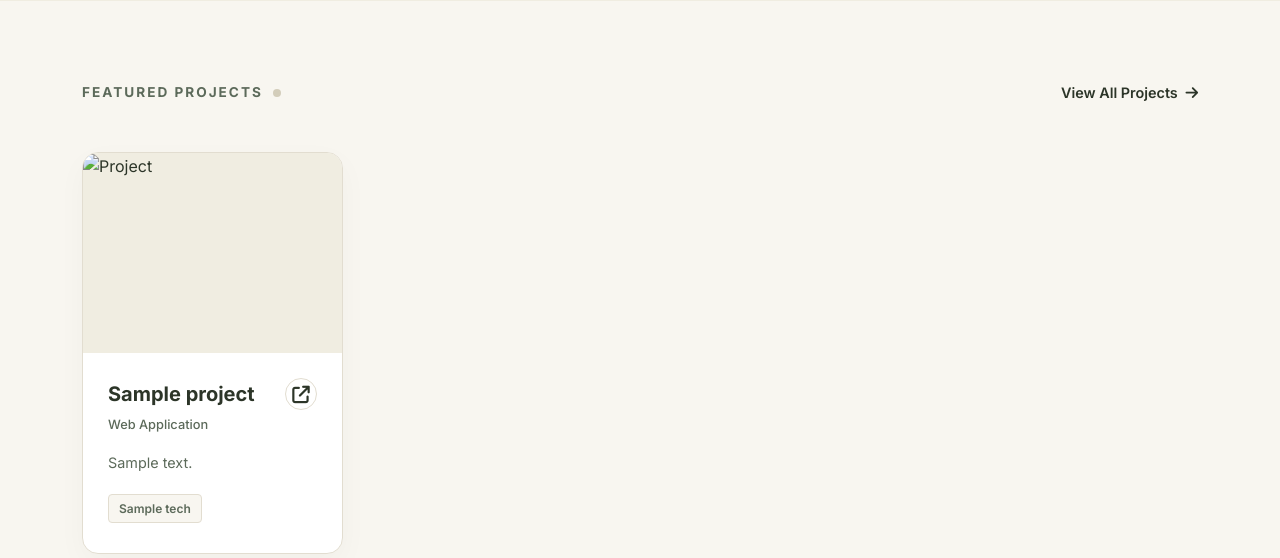
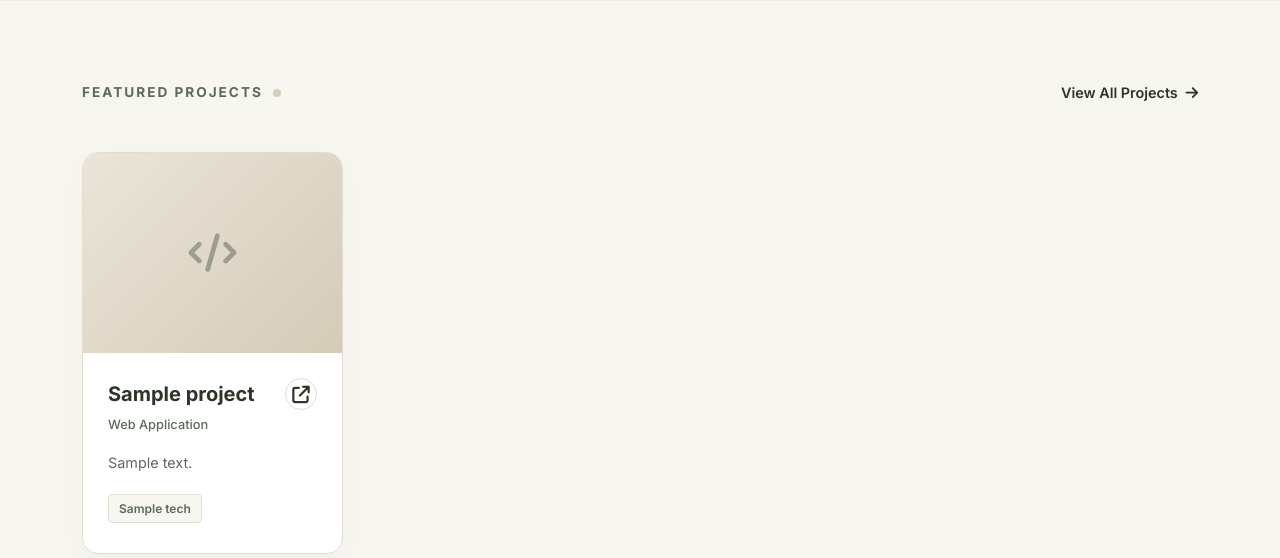
Before and after one commit to fullstack-kallu/portfolio, a Django app: template core/templates/core/home.html in a window 1280 px wide. Shown: the part 1626-2184 px from the top of the page. Run offline with Django 5.2, Linux system fonts and the light colour scheme; the template is opened without the code that fills it: most values are stand-ins (such as "Sample title", 1, 10 or a date in 2020); some libraries are stand-ins or nearby versions; some web fonts are replaced.

Commit message:
Fix layout structure and update portfolio projects/resume

```diff
--- a/core/templates/core/home.html
+++ b/core/templates/core/home.html
@@ -20,7 +20,7 @@
                 </p>
                 <div class="d-flex align-items-center gap-3 mb-5">
                     <a href="#projects" class="btn-primary-custom">View My Work <i class="fas fa-arrow-right"></i></a>
-                    <a href="#" class="btn-outline-custom">Download Resume <i class="fas fa-download ms-1"></i></a>
+                    <a href="{% static 'core/sneha proffesional_Resume.pdf' %}" class="btn-outline-custom">Download Resume <i class="fas fa-download ms-1"></i></a>
                     <a href="#contact" class="btn-icon-only"><i class="fas fa-envelope"></i></a>
                 </div>
                 <div class="d-flex align-items-center gap-3">
@@ -145,7 +145,7 @@
     <div class="container">
         <div class="d-flex justify-content-between align-items-center mb-5" data-aos="fade-up">
             <div class="section-tag mb-0">Featured Projects</div>
-            <a href="#" class="text-primary-custom"
+            <a href="https://github.com/fullstack-kallu" target="_blank" class="text-primary-custom"
                 style="color: var(--text-primary); font-weight: 600; font-size: 0.9rem;">View All Projects <i
                     class="fas fa-arrow-right ms-1"></i></a>
         </div>
@@ -156,28 +156,28 @@
                 <div class="project-card">
                     <div class="project-img-wrapper">
                         {% if 'SHOPZEN' in project.title %}
-                        <img src="https://images.unsplash.com/photo-1556742049-0cfed4f6a45d?auto=format&fit=crop&q=80&w=600"
-                            alt="{{ project.title }}">
+                        <div style="width:100%;height:100%;display:flex;align-items:center;justify-content:center;background:linear-gradient(135deg,#384A36 0%,#5a7a56 100%);color:#fff;font-size:1.5rem;font-weight:700;letter-spacing:1px;">
+                            <i class="fas fa-shopping-bag fa-2x" style="opacity:0.6;"></i>
+                        </div>
                         {% elif 'Blood Bank' in project.title %}
-                        <img src="https://images.unsplash.com/photo-1536856136534-bb679c52a9aa?auto=format&fit=crop&q=80&w=600"
-                            alt="{{ project.title }}">
+                        <img src="{% static 'core/user page.png' %}" alt="{{ project.title }}">
                         {% elif 'PowerTrack' in project.title %}
-                        <img src="https://images.unsplash.com/photo-1473341304170-971dccb5ac1e?auto=format&fit=crop&q=80&w=600"
-                            alt="{{ project.title }}">
+                        <img src="{% static 'core/powertrack landing page.png' %}" alt="{{ project.title }}">
                         {% elif 'QEval' in project.title %}
-                        <img src="https://images.unsplash.com/photo-1555949963-aa79dcee981c?auto=format&fit=crop&q=80&w=600"
-                            alt="{{ project.title }}">
+                        <img src="{% static 'core/landing page.png' %}" alt="{{ project.title }}">
                         {% else %}
-                        <img src="https://via.placeholder.com/600x400/F0EDE1/384A36?text=Project+Image" alt="Project">
+                        <div style="width:100%;height:100%;display:flex;align-items:center;justify-content:center;background:linear-gradient(135deg,#EBE5D9 0%,#d4cbb8 100%);color:#384A36;font-size:1.2rem;font-weight:600;">
+                            <i class="fas fa-code fa-2x" style="opacity:0.4;"></i>
+                        </div>
                         {% endif %}
                     </div>
                     <div class="project-body">
                         <div class="project-title">
                             {{ project.title|truncatechars:20 }}
-                            <a href="{{ project.link|default:'#' }}" class="btn-icon-only"
-                                style="width: 32px; height: 32px;"><i
-                                    class="fas fa-arrow-up-right-from-square fa-sm"></i></a>
-                        </div>
+                            <a href="{{ project.github_link|default:project.link|default:'#' }}" class="btn-icon-only" target="_blank"
+                            style="width: 32px; height: 32px;">
+                            <i class="fas fa-arrow-up-right-from-square fa-sm"></i>
+                        </a></div>
                         <div class="project-type">{{ project.title|slice:"22:"|default:"Web Application" }}</div>
                         <p class="project-desc">{{ project.description|truncatechars:100 }}</p>
                         <div class="d-flex flex-wrap">
@@ -306,4 +306,8 @@
                         </button>
                     </form>
                 </div>
-                {% endblock %}
+            </div>
+        </div>
+    </div>
+</section>
+{% endblock %}
--- a/populate_db.py
+++ b/populate_db.py
@@ -52,24 +52,28 @@ def populate():
         title='SHOPZEN \u2014 E-Commerce Platform',
         description='Full-featured online shopping website with authentication, cart, order management, and responsive UI.',
         technologies='Python, Django, Bootstrap, SQLite',
+        github_link='https://github.com/fullstack-kallu/SHOPZEN',
         order=1
     )
     Project.objects.create(
         title='Blood Bank Management System',
         description='System for managing blood donors, blood requests, availability tracking, and hospital coordination.',
         technologies='Python, Django, MySQL',
+        github_link='https://github.com/fullstack-kallu/Blood-Bank-Management-System',
         order=2
     )
     Project.objects.create(
         title='PowerTrack \u2014 Electricity Complaint Management System',
         description='Citizens can report power issues with location and images. Officers can track and resolve complaints.',
         technologies='Python, Django, Bootstrap, SQLite',
+        github_link='https://github.com/fullstack-kallu/PowerTrack',
         order=3
     )
     Project.objects.create(
         title='QEval AI \u2014 LLM-Based Question Paper Quality Checker',
         description='AI-powered system that evaluates question papers using LLMs for quality, difficulty balance, repetition, and syllabus coverage.',
         technologies='Python, AI/LLM, NLP, Flask',
+        github_link='https://github.com/fullstack-kallu/QEval-AI',
         order=4
     )
 
```
Also changed, not shown: core/static/core/landing page.png (added), core/static/core/powertrack landing page.png (added), core/static/core/user page.png (added), db.sqlite3, 1 other file.
